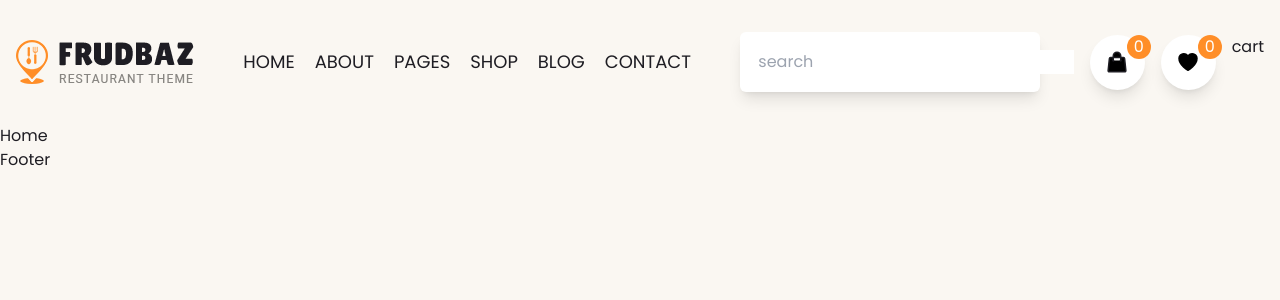
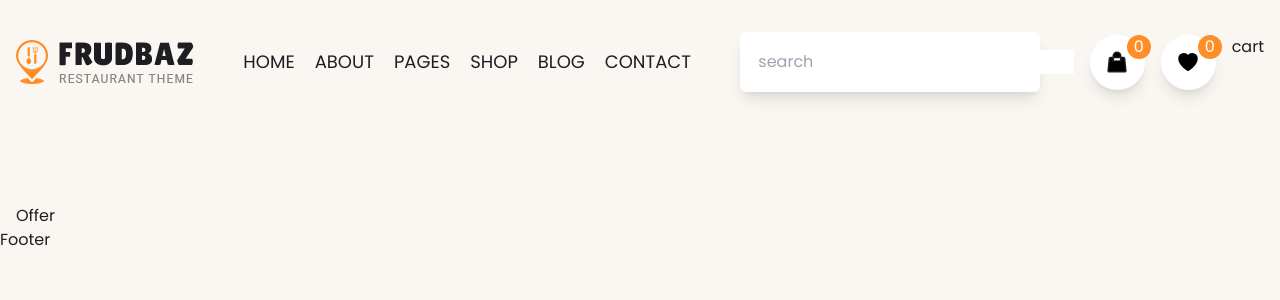
Before and after one commit to yastrb/vite-food-app, a React (Vite) app: page /home in a window 1280 px wide. Shown: the top 300 px of the page. Built offline with nearby package versions, Linux system fonts and the light colour scheme.

Commit message:
offer section added

```diff
--- a/src/components/home/Home.jsx
+++ b/src/components/home/Home.jsx
@@ -1,8 +1,11 @@
 import React from 'react'
+import Offer from './offer/Offer'
 
 const Home = () => {
   return (
-    <div>Home</div>
+    <main className=' px-4 mt-[80px]'>
+      <Offer />
+    </main>
   )
 }
 
--- /dev/null
+++ b/src/components/home/offer/Offer.jsx
@@ -0,0 +1,9 @@
+import React from 'react'
+
+const Offer = () => {
+  return (
+    <div>Offer</div>
+  )
+}
+
+export default Offer
```
